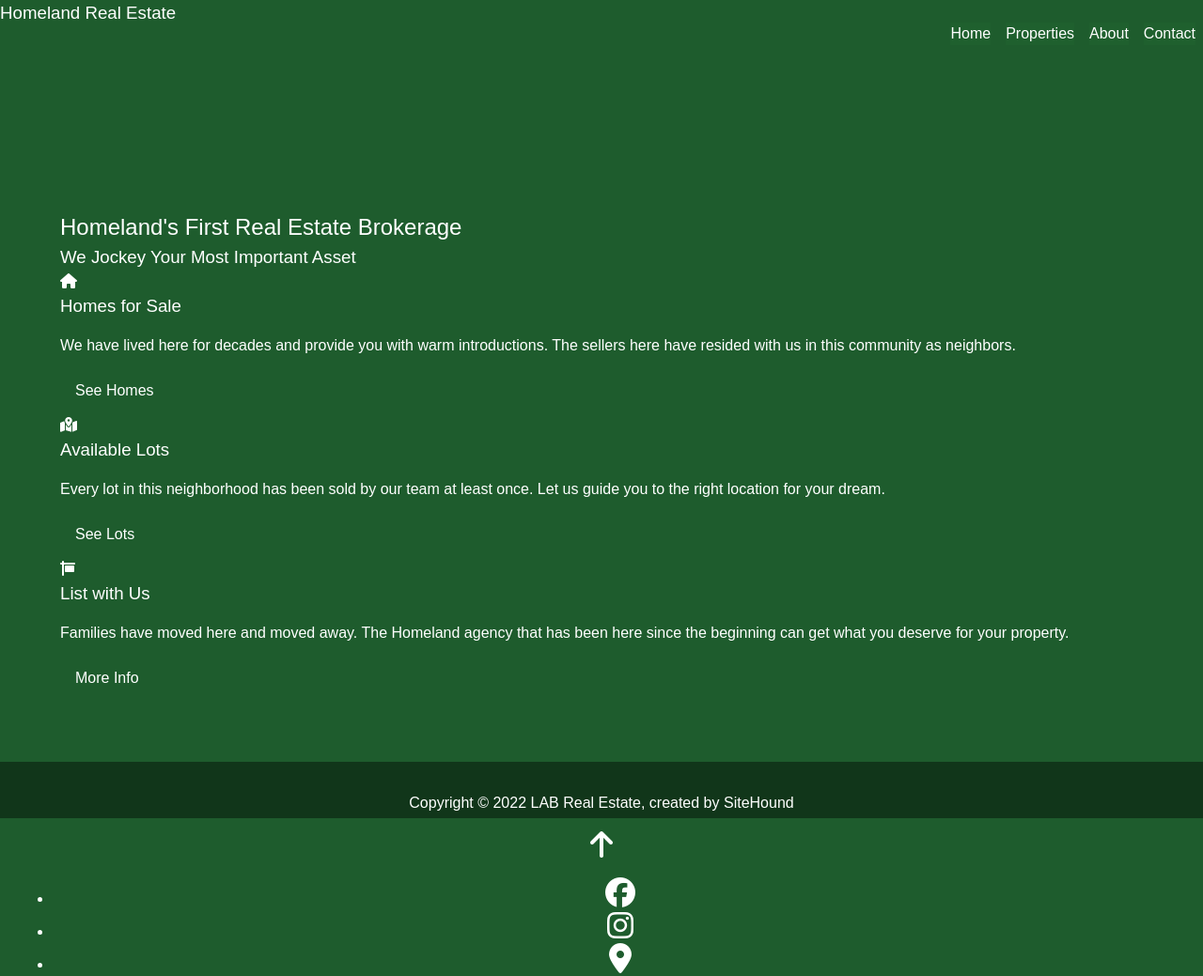
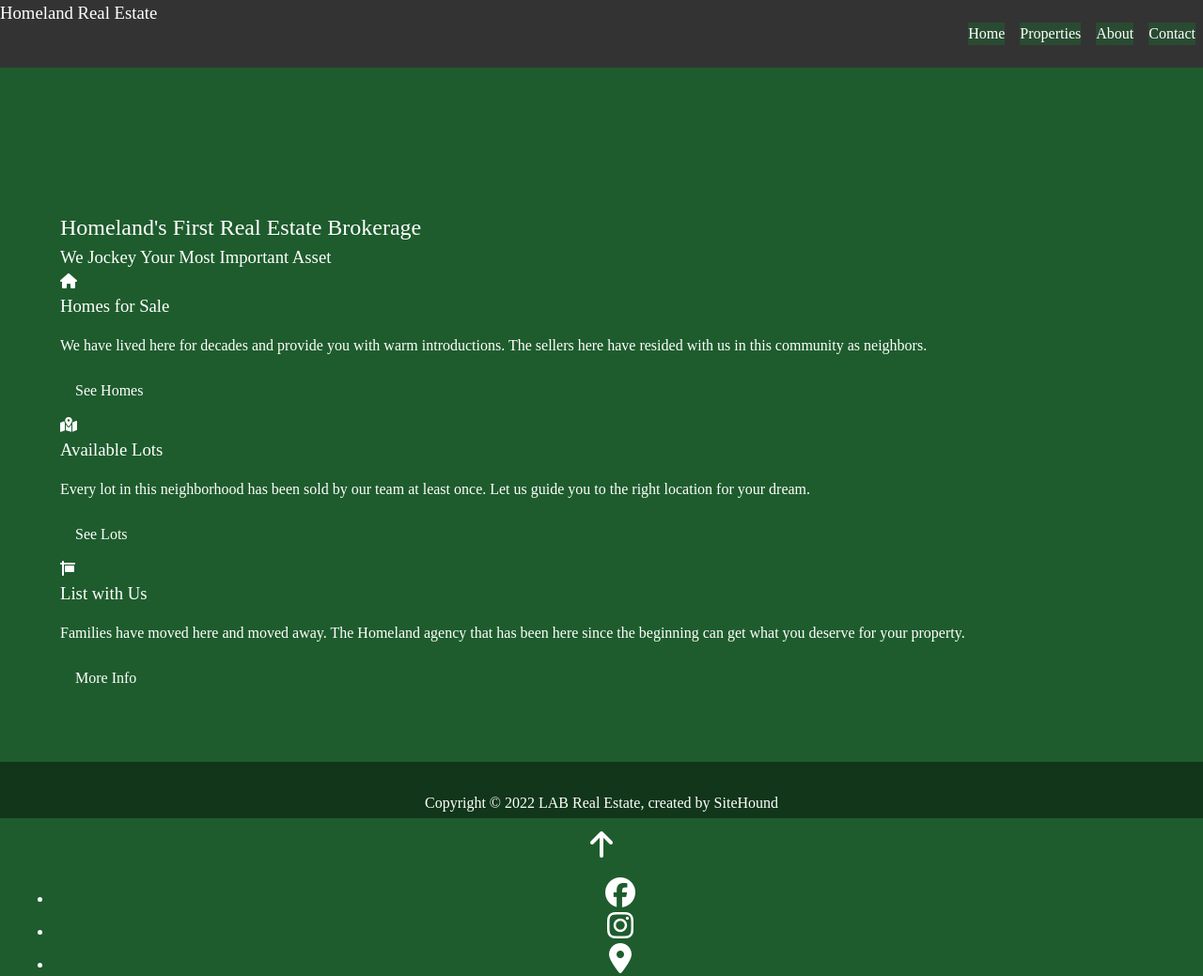
Before and after one commit to f2hodge/labrealestate.us, a website: page dist/index.html in a window 1280 px wide. Shown: the whole page at 94% size. Drawn offline with Linux system fonts and the light colour scheme.

Commit message:
20230720 11:59

```diff
--- a/scss/main.scss
+++ b/scss/main.scss
@@ -2,11 +2,14 @@
 // @import 'menu';
 
 * {
-    box-sizing: border-box;
-    font-family: Arial, Helvetica, sans-serif;
+  box-sizing: border-box;
 }
 
 // Navbar styling
+.navbar {
+  display: block;
+}
+
 .navbar-brand {
   float: left;
 }
@@ -60,10 +63,11 @@ a {
 }
 
 header {
+  background-color: #333;
   position: fixed;
   z-index: 2;
   width: 100%;
-  display: inline;
+  // display: inline;
 }
 
 .text-secondary {
@@ -90,6 +94,7 @@ main {
 
   &#home {
     overflow: hidden;
+
     h1 {
       margin-top: 20vh;
     }
@@ -172,6 +177,7 @@ main {
       padding: 0.5rem 1.5rem;
       background: $secondary-color;
       color: set-text-color($secondary-color);
+
       span {
         color: set-text-color($secondary-color);
       }
@@ -185,6 +191,7 @@ main {
   padding: 0.5rem 1rem;
   border: 0;
   margin-bottom: 0.3rem;
+
   &:hover {
     background: $secondary-color;
     color: set-text-color($secondary-color);
```
Also changed, not shown: dist/css/main.css, dist/index.html.
